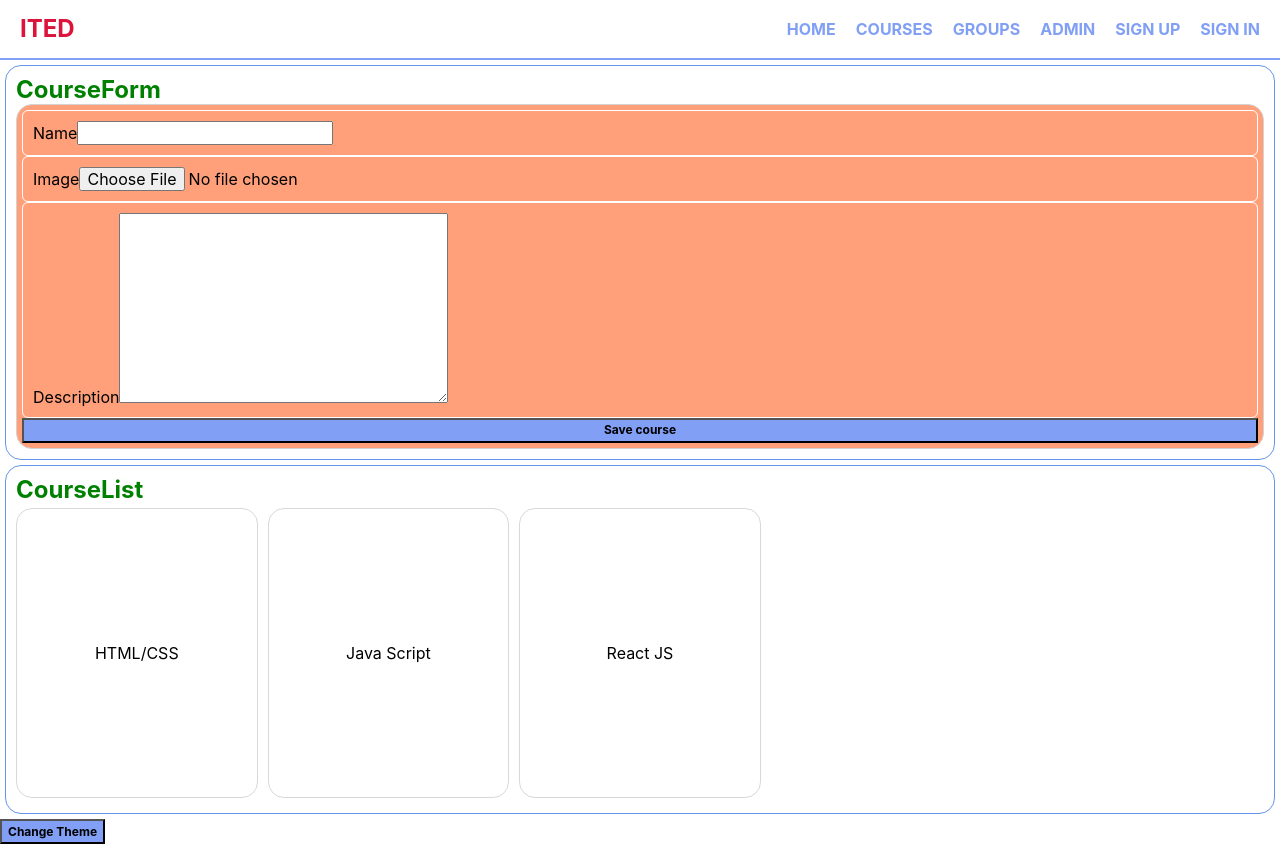
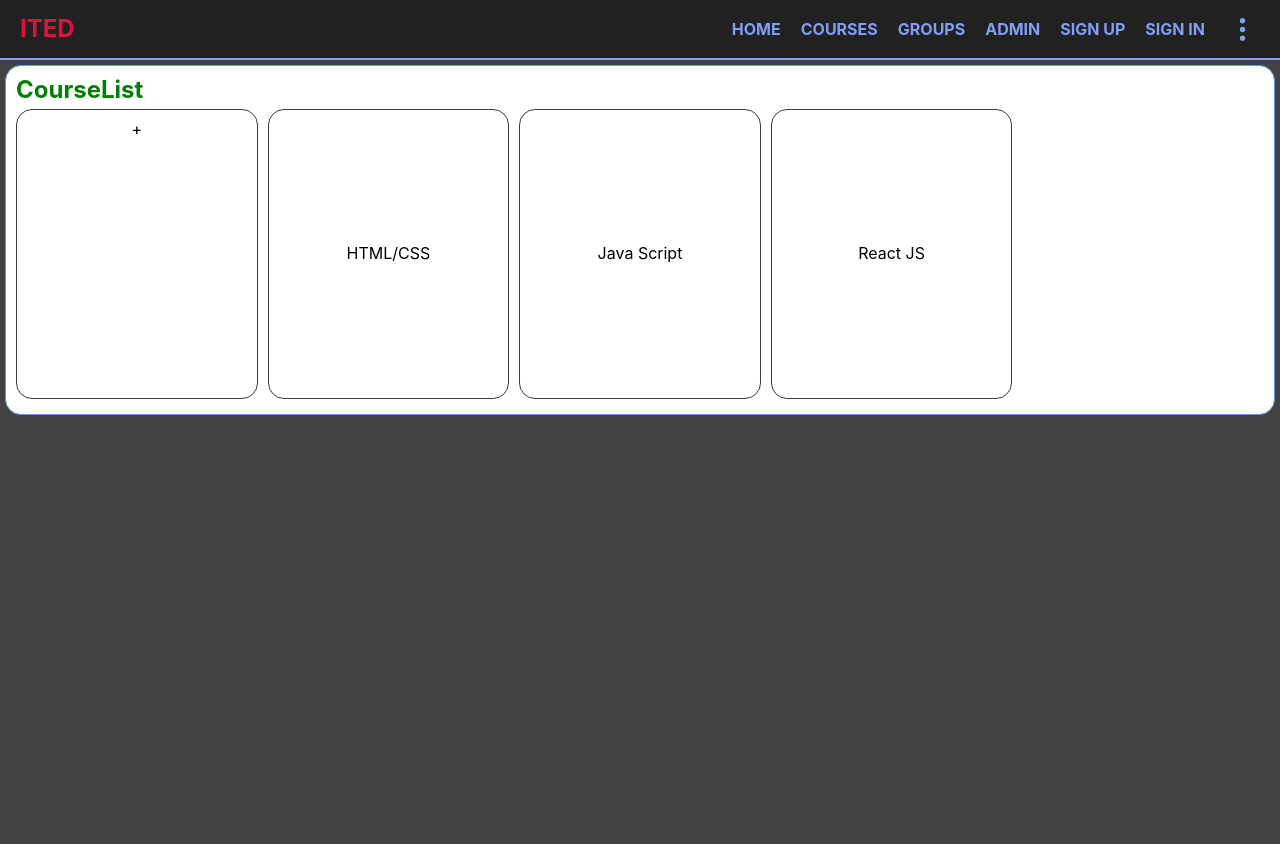
Before and after one commit to BootCampGoIT/BootCamp10, a React (Create React App) app: page / in a window 1280 px wide. After the commit the page ends 800 px from the top, so only its background shows below. Built offline with nearby package versions, Linux system fonts and the light colour scheme.

Commit message:
added lesson

```diff
--- a/src/Components/App.js
+++ b/src/Components/App.js
@@ -1,4 +1,4 @@
-import React, { useState } from "react";
+import React, { Component } from "react";
 import Header from "./header/Header";
 import Main from "./main/Main";
 import courses from "../data/main/courses.json";
@@ -6,26 +6,53 @@ import GlobalStyles from "../styles/globalStyles";
 import { ThemeProvider } from "styled-components";
 import themes from "../themes";
 
-const App = () => {
-  const [currentTheme, setCurrenTheme] = useState(themes.light);
+class App extends Component {
+  state = {
+    theme: "dark",
+  };
 
+  changeTheme = () => {
+    this.setState((prev) => ({
+      theme: prev.theme === "dark" ? "light" : "dark",
+    }));
+  };
+
+  render() {
     return (
       <>
-      <ThemeProvider theme={currentTheme}>
+        <ThemeProvider theme={themes[this.state.theme]}>
           <GlobalStyles />
-        <Header />
+          <Header changeTheme={this.changeTheme} />
           <Main courses={courses} />
-        <button
-          type='button'
-          onClick={() =>
-            setCurrenTheme(
-              currentTheme.title === "dark" ? themes.light : themes.dark
-            )
-          }>
-          Change Theme
-        </button>
         </ThemeProvider>
       </>
     );
-};
+  }
+}
+
 export default App;
+
+// const themeColors = {
+//   light: {
+//     title: "light",
+//     colors: {},
+//   },
+//   dark: {
+//     title: "dark",
+//     colors: {},
+//   },
+// };
+
+// {
+//   getName();
+//   function getName() {
+//     console.log("Hello");
+//   }
+// }
+
+// const changeTheme = (currentTheme) => {
+//   console.log(themeColors[currentTheme]);
+// };
+
+// changeTheme("light");
+// changeTheme("dark");
--- a/src/Components/courses/CoursesList.js
+++ b/src/Components/courses/CoursesList.js
@@ -1,15 +1,67 @@
+import React, { Component } from "react";
 import { CoursesListStyled } from "./CourseListStyled";
 import CoursesListItem from "./coursesListItem/CoursesListItem";
-import ModuleList from "./moduleList/ModuleList";
+import { CourseListItemContainer } from "./coursesListItem/CoursesListItemStyled";
+import Modal from "../modal/Modal";
+import CoursesForm from "./coursesForm/CoursesForm";
 
-const CoursesList = ({ courses }) => {
+class CoursesList extends Component {
+  state = {
+    isCourseFormOpen: false,
+    courses: this.props.courses,
+  };
+
+  addCourse = (course) => {
+    this.setState((prev) => ({
+      courses: [...prev.courses, course],
+      isCourseFormOpen: false,
+    }));
+  };
+
+  toggleForm = () => {
+    this.setState((prev) => ({ isCourseFormOpen: !prev.isCourseFormOpen }));
+  };
+
+  render() {
     return (
       <CoursesListStyled>
-      {courses.map(({ id, modules, name }) => (
+        <CourseListItemContainer onClick={this.toggleForm}>
+          <div className='courseListItemContent'>+</div>
+        </CourseListItemContainer>
+
+        {this.state.courses.map(({ id, modules, name }) => (
           <CoursesListItem key={id} modules={modules} name={name} />
         ))}
+
+        {this.state.isCourseFormOpen && (
+          <Modal>
+            <CoursesForm />
+            <button type='button' onClick={this.toggleForm}>
+              Close
+            </button>
+            <button
+              type='button'
+              onClick={() => this.addCourse({ name: "TEST" })}>
+              Add course
+            </button>
+          </Modal>
+        )}
       </CoursesListStyled>
     );
-};
+  }
+}
 
 export default CoursesList;
+
+// function printName() {
+//   console.log(this); //undefined
+//   console.log(this.name);
+// }
+
+// const obj = {
+//   name: "Alex",
+//   printName,
+// };
+
+// const getName = printName.bind(obj);
+// getName()//Alex
--- a/src/Components/header/Header.js
+++ b/src/Components/header/Header.js
@@ -1,17 +1,90 @@
-import React from "react";
+import React, { Component } from "react";
 import { mainRoutes } from "../../routes/mainRoutes";
 import Navigation from "../navigation/Navigation";
 import { HeaderContainer } from "./HeaderStyled";
+import sprite from "../../icons/header/sprite.svg";
+import Modal from "../modal/Modal";
+import CoursesForm from "../courses/coursesForm/CoursesForm";
 
-const Header = () => {
+// const Header = (props) => {
+//   return (
+//     <HeaderContainer>
+//       <a href='/#' className='headerLogo'>
+//         ITED
+//       </a>
+//       <div className='navigationWrapper'>
+//         <Navigation routes={mainRoutes} />
+//         <div className='headerSettingsBlock'>
+//           <svg className='headerSettings'>
+//             <use href={sprite + "#icon-dots-three-vertical"} />
+//           </svg>
+//         </div>
+//         {/* <button
+//           type='button'
+//           className='headerThemeButton'
+//           onClick={props.changeTheme}>
+//           Change theme
+//         </button> */}
+//       </div>
+//     </HeaderContainer>
+//   );
+// };
+
+// export default Header;
+class Header extends Component {
+  state = {
+    isModalOpen: false,
+  };
+
+  toggleModal = () => {
+    this.setState((prev) => ({ isModalOpen: !prev.isModalOpen }));
+  };
+
+  render() {
     return (
       <HeaderContainer>
         <a href='/#' className='headerLogo'>
           ITED
         </a>
+        <div className='navigationWrapper'>
           <Navigation routes={mainRoutes} />
+          <div className='headerSettingsBlock' onClick={this.toggleModal}>
+            <svg className='headerSettings'>
+              <use href={sprite + "#icon-dots-three-vertical"} />
+            </svg>
+          </div>
+
+          {this.state.isModalOpen && (
+            <Modal>
+              <div className='headerModalSettingsWrapper'>
+                Change theme:
+                <button
+                  type='button'
+                  className='headerThemeButton'
+                  onClick={this.props.changeTheme}>
+                  Change theme
+                </button>
+              </div>
+            </Modal>
+          )}
+        </div>
       </HeaderContainer>
     );
+  }
+}
+
+export default Header;
+
+const fn2 = () => {
+  return 5;
 };
 
-export default Header;
+const fn1 = () => {
+  return fn2();
+};
+
+const getData = () => {
+  return fn1();
+};
+
+console.log(getData());
--- a/src/Components/header/HeaderStyled.js
+++ b/src/Components/header/HeaderStyled.js
@@ -15,4 +15,34 @@ export const HeaderContainer = styled.header`
     font-size: 24px;
     font-weight: 700;
   }
+  .navigationWrapper {
+    display: flex;
+    align-items: center;
+  }
+  .headerThemeButton {
+    margin-left: 20px;
+  }
+  .headerSettingsBlock {
+    margin-left: 20px;
+    display: flex;
+    justify-content: center;
+    align-items: center;
+    cursor: pointer;
+    padding: 5px;
+    &:hover {
+      border-radius: 50%;
+      background-color: ${({ theme }) => theme.colors.secondary};
+    }
+  }
+  .headerSettings {
+    width: 25px;
+    height: 25px;
+    fill: ${({ theme }) => theme.colors.main};
+  }
+
+  .headerModalSettingsWrapper {
+    background-color: white;
+    padding: 20px;
+    border-radius: 16px;
+  }
 `;
--- a/src/Components/main/Main.js
+++ b/src/Components/main/Main.js
@@ -6,9 +6,9 @@ import Section from "../section/Section";
 const Main = ({ courses }) => {
   return (
     <main>
-      <Section title='CourseForm'>
+      {/* <Section title='CourseForm'>
         <CoursesForm />
-      </Section>
+      </Section> */}
 
       <Section title='CourseList'>
         <CoursesList courses={courses} />
--- /dev/null
+++ b/src/Components/modal/Modal.js
@@ -0,0 +1,8 @@
+import React from "react";
+import { OverLay } from "./ModalStyled";
+
+const Modal = ({ children }) => {
+  return <OverLay>{children}</OverLay>;
+};
+
+export default Modal;
--- /dev/null
+++ b/src/Components/modal/ModalStyled.js
@@ -0,0 +1,14 @@
+import styled from "styled-components";
+
+export const OverLay = styled.div`
+  position: fixed;
+  top: 60px;
+  left: 0;
+  width: 100vw;
+  height: calc(100vh - 60px);
+  z-index: 99999;
+  background-color: rgba(0, 0, 0, 0.7);
+  display: flex;
+  align-items: center;
+  justify-content: center;
+`;
--- a/src/themes/index.js
+++ b/src/themes/index.js
@@ -2,8 +2,8 @@ import dark from "./dark";
 import light from "./light";
 
 const themes = {
-  light,
-  dark,
+  light: light,
+  dark: dark,
 };
 
 export default themes;
```
Lines whose indentation alone changed are shown as unchanged.
